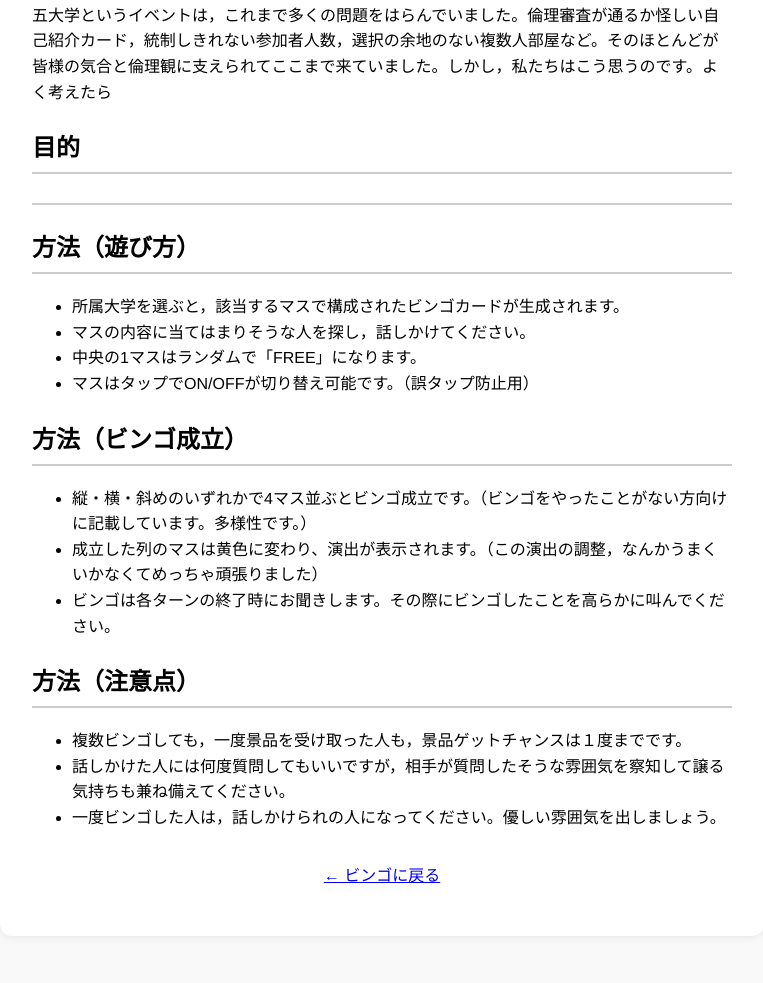
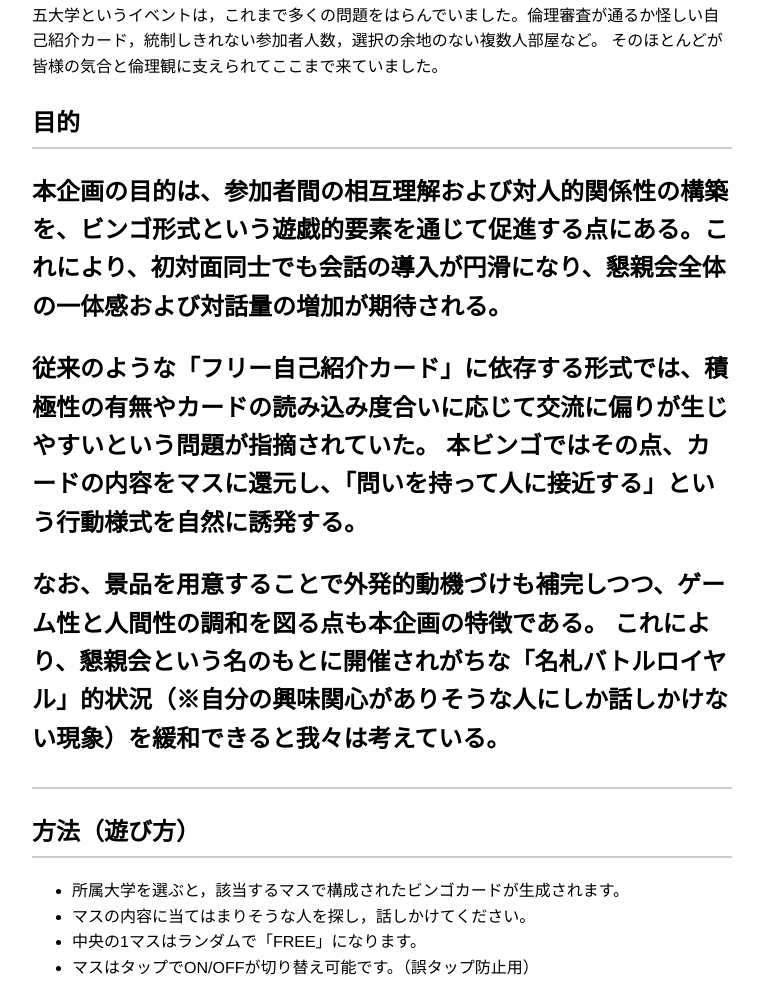
Before and after one commit to MercedesN79/Konshinkai, a plain HTML site: page rules.html in a window 1280 px wide. Shown: the part 223-1206 px from the top of the page, without its empty margins (258-1021 px from the left). Drawn offline with Linux system fonts and the light colour scheme.

Commit message:
Update rules.html

```diff
--- a/rules.html
+++ b/rules.html
@@ -36,9 +36,14 @@
     <h1>ビンゴのルール</h1>
 
     <h2>問題</h2>
-    <p>五大学というイベントは，これまで多くの問題をはらんでいました。倫理審査が通るか怪しい自己紹介カード，統制しきれない参加者人数，選択の余地のない複数人部屋など。そのほとんどが皆様の気合と倫理観に支えられてここまで来ていました。しかし，私たちはこう思うのです。よく考えたら</p>
+    <p>五大学というイベントは，これまで多くの問題をはらんでいました。倫理審査が通るか怪しい自己紹介カード，統制しきれない参加者人数，選択の余地のない複数人部屋など。
+      そのほとんどが皆様の気合と倫理観に支えられてここまで来ていました。</p>
     <h2>目的<h2>
-
+    <p>本企画の目的は、参加者間の相互理解および対人的関係性の構築を、ビンゴ形式という遊戯的要素を通じて促進する点にある。これにより、初対面同士でも会話の導入が円滑になり、懇親会全体の一体感および対話量の増加が期待される。</p>
+    <p>従来のような「フリー自己紹介カード」に依存する形式では、積極性の有無やカードの読み込み度合いに応じて交流に偏りが生じやすいという問題が指摘されていた。
+      本ビンゴではその点、カードの内容をマスに還元し、「問いを持って人に接近する」という行動様式を自然に誘発する。</p>
+    <p>なお、景品を用意することで外発的動機づけも補完しつつ、ゲーム性と人間性の調和を図る点も本企画の特徴である。
+      これにより、懇親会という名のもとに開催されがちな「名札バトルロイヤル」的状況（※自分の興味関心がありそうな人にしか話しかけない現象）を緩和できると我々は考えている。</p>
     <h2>方法（遊び方）</h2>
     <ul>
       <li>所属大学を選ぶと，該当するマスで構成されたビンゴカードが生成されます。</li>
@@ -58,7 +63,7 @@
     <ul>
       <li>複数ビンゴしても，一度景品を受け取った人も，景品ゲットチャンスは１度までです。</li>
       <li>話しかけた人には何度質問してもいいですが，相手が質問したそうな雰囲気を察知して譲る気持ちも兼ね備えてください。</li>
-      <li>一度ビンゴした人は，話しかけられの人になってください。優しい雰囲気を出しましょう。</li>
+      <li>一度ビンゴした人は，ビンゴしてなさそうな人に話しかけてあげてください。あるいはめちゃくちゃ話しかけられの人になってください。優しい雰囲気を出しましょう。</li>
     </ul>
 
     <p style="text-align:center; margin-top:2rem;">
```
